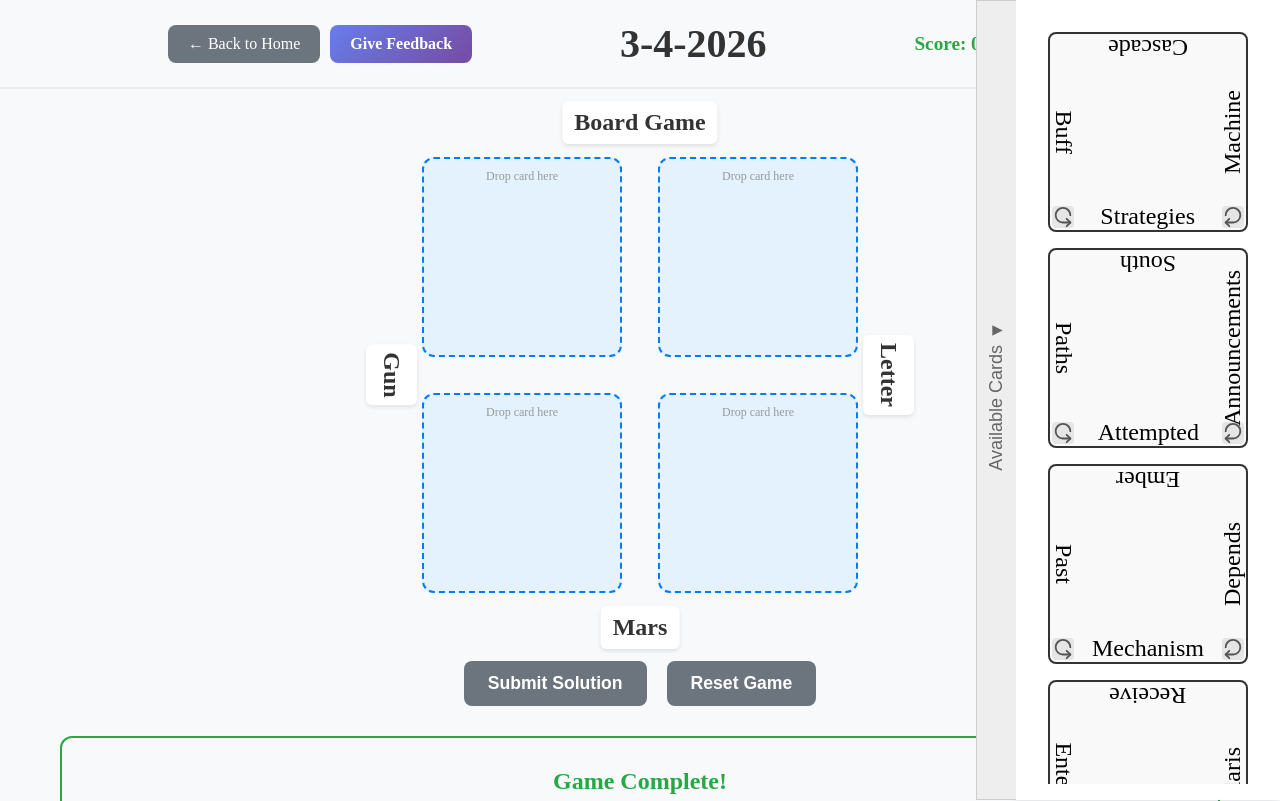
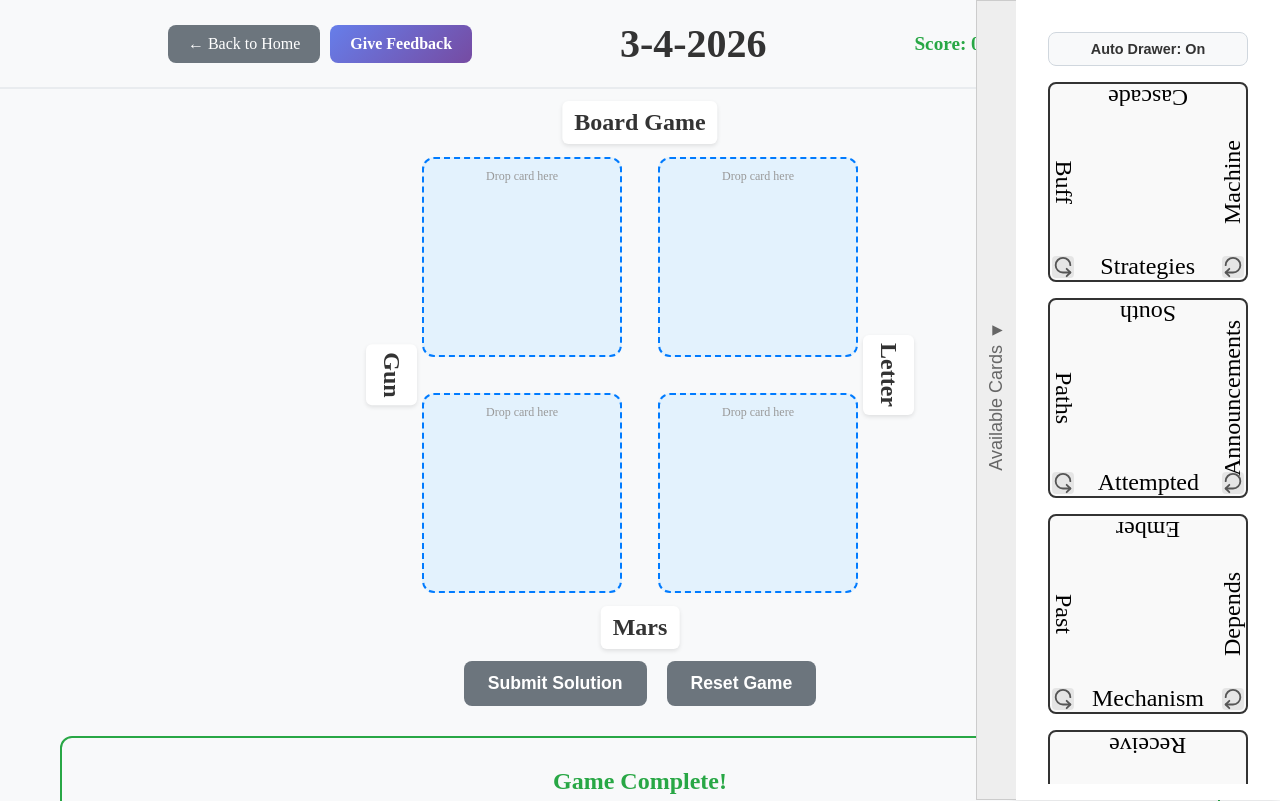
Before and after one commit to joelatwo/solo-clover, a Next.js app: page /puzzle/3-4-2026 in a window 1280 px wide. Shown: the top 801 px of the page. Built offline with nearby package versions, Linux system fonts and the light colour scheme.

Commit message:
Side panel works better now

```diff
--- a/src/components/WordPuzzleGame.module.css
+++ b/src/components/WordPuzzleGame.module.css
@@ -227,6 +227,21 @@
   height: 100%;
   box-sizing: border-box;
   padding: 16px;
+}
+
+.cardBarAutoToggle {
+  border: 1px solid #d0d7de;
+  background: #f8f9fa;
+  color: #333;
+  border-radius: 8px;
+  padding: 8px 10px;
+  font-size: 0.9rem;
+  font-weight: 600;
+  cursor: pointer;
+}
+
+.cardBarAutoToggle:hover {
+  background: #e9ecef;
 }
 
 .controls {
--- a/src/components/WordPuzzleGame.tsx
+++ b/src/components/WordPuzzleGame.tsx
@@ -22,9 +22,11 @@ type DraggedCardItem = {
 };
 
 function CardBarDragController({
+  isEnabled,
   isCardBarOpen,
   setIsCardBarOpen,
 }: {
+  isEnabled: boolean;
   isCardBarOpen: boolean;
   setIsCardBarOpen: Dispatch<SetStateAction<boolean>>;
 }) {
@@ -38,14 +40,14 @@ function CardBarDragController({
   );
 
   useEffect(() => {
-    if (!isDragging || itemType !== "card" || !clientOffset) {
+    if (!isEnabled || !isDragging || itemType !== "card" || !clientOffset) {
       return;
     }
 
     const draggedCard = item as DraggedCardItem | null;
     const isDraggedFromDrawer = !draggedCard?.sourcePosition;
 
-    if (!isDraggedFromDrawer || typeof window === "undefined") {
+    if (typeof window === "undefined") {
       return;
     }
 
@@ -58,11 +60,16 @@ function CardBarDragController({
       return;
     }
 
-    if (distanceFromRight >= closeThresholdFromRight && isCardBarOpen) {
+    if (
+      isDraggedFromDrawer &&
+      distanceFromRight >= closeThresholdFromRight &&
+      isCardBarOpen
+    ) {
       setIsCardBarOpen(false);
     }
   }, [
     clientOffset,
+    isEnabled,
     isCardBarOpen,
     isDragging,
     item,
@@ -99,6 +106,7 @@ function CardBarDropZone({
 
 export default function WordPuzzleGame({ initialPuzzle }: Props) {
   const [isCardBarOpen, setIsCardBarOpen] = useState(true);
+  const [isCardBarAutoEnabled, setIsCardBarAutoEnabled] = useState(true);
   const [showComeBackModal, setShowComeBackModal] = useState(false);
   const completionTriggeredBySubmitRef = useRef(false);
   const wasGameCompleteRef = useRef(false);
@@ -247,6 +255,7 @@ export default function WordPuzzleGame({ initialPuzzle }: Props) {
       </div>
       <DndProvider backend={HTML5Backend}>
         <CardBarDragController
+          isEnabled={isCardBarAutoEnabled}
           isCardBarOpen={isCardBarOpen}
           setIsCardBarOpen={setIsCardBarOpen}
         />
@@ -283,6 +292,17 @@ export default function WordPuzzleGame({ initialPuzzle }: Props) {
                 <span className={styles.cardBarTitle}>Available Cards</span>
               </button>
               <div className={styles.cardBarContent}>
+                <button
+                  type="button"
+                  className={styles.cardBarAutoToggle}
+                  onClick={() =>
+                    setIsCardBarAutoEnabled((isEnabled) => !isEnabled)
+                  }
+                  aria-pressed={!isCardBarAutoEnabled}
+                  aria-label="Toggle automatic card drawer behavior"
+                >
+                  Auto Drawer: {isCardBarAutoEnabled ? "On" : "Off"}
+                </button>
                 {availableCards.map((card) => (
                   <Card
                     key={card.id}
--- a/src/utils/Initialization.ts
+++ b/src/utils/Initialization.ts
@@ -16,11 +16,13 @@ const shuffleArray = <T>(array: T[]) => {
 };
 
 export const RandomizePuzzleSetup = (puzzle: PuzzleType) => {
-  puzzle.cards = shuffleArray(puzzle.cards);
-  puzzle.cards = puzzle.cards.map((card) => ({
+  const randomizedCards = shuffleArray(puzzle.cards).map((card) => ({
     ...card,
     rotation: getRandomRotation(),
   }));
 
-  return puzzle;
+  return {
+    ...puzzle,
+    cards: randomizedCards,
+  };
 };
```
Also changed, not shown: 2 other files (tests, documents, lock files or other folders).
